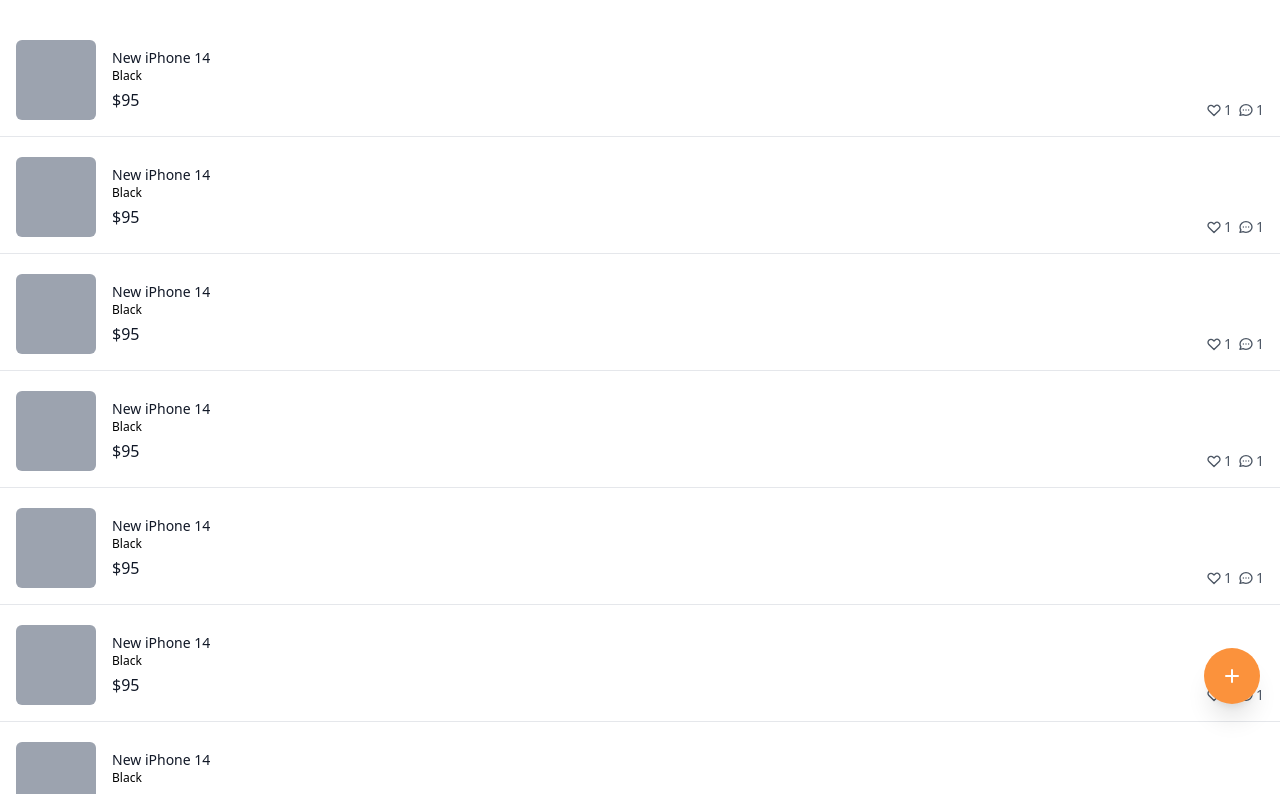
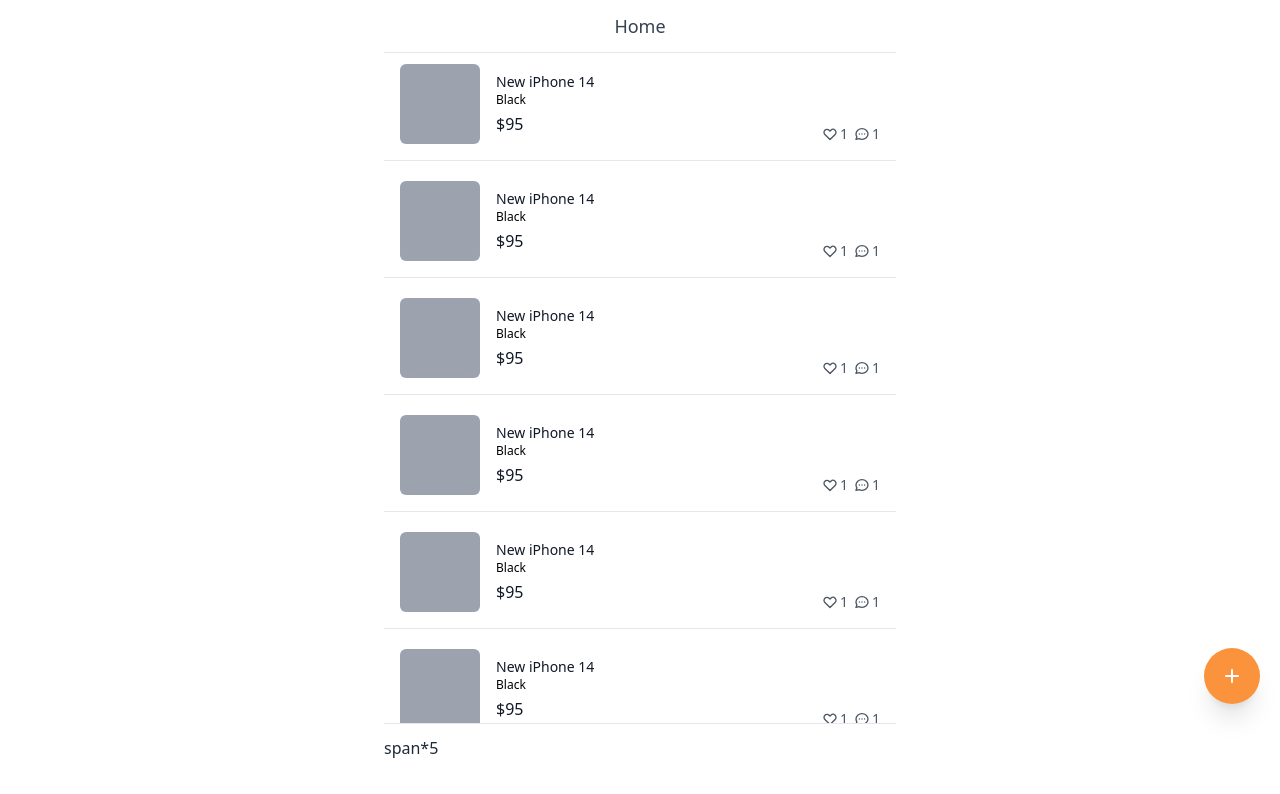
Before and after one commit to flynnpark/carrot-market, a Next.js app: page / in a window 1280 px wide. Shown: the top 794 px of the page. Built offline with nearby package versions, Linux system fonts and the light colour scheme.

Commit message:
5.16 Layout part One

```diff
--- /dev/null
+++ b/components/layout.tsx
@@ -0,0 +1,31 @@
+import { classnames } from '../libs/utils';
+
+interface LayoutProps {
+  children: React.ReactNode;
+  title?: string;
+  canGoBack?: boolean;
+  hasTabBar?: boolean;
+}
+
+export default function Layout({
+  children,
+  title,
+  canGoBack,
+  hasTabBar,
+}: LayoutProps) {
+  return (
+    <div>
+      <div className="bg-white w-full max-w-lg text-lg font-medium py-3 fixed text-gray-700 border-b top-0 flex items-center justify-center">
+        {title ? <span>{title}</span> : null}
+      </div>
+      <div className={classnames('pt-16', hasTabBar ? 'pb-16' : '')}>
+        {children}
+      </div>
+      {hasTabBar ? (
+        <nav className="bg-white w-full max-w-lg text-gray-800 border-t fixed bottom-0 pb-10 pt-3 flex justify-between items-center">
+          span*5
+        </nav>
+      ) : null}
+    </div>
+  );
+}
--- /dev/null
+++ b/libs/utils.ts
@@ -0,0 +1,3 @@
+export function classnames(...names: string[]) {
+  return names.join(' ');
+}
--- a/pages/_app.tsx
+++ b/pages/_app.tsx
@@ -1,8 +1,12 @@
-import '../styles/globals.css'
-import type { AppProps } from 'next/app'
+import '../styles/globals.css';
+import type { AppProps } from 'next/app';
 
 function MyApp({ Component, pageProps }: AppProps) {
-  return <Component {...pageProps} />
+  return (
+    <div className="w-full max-w-lg mx-auto">
+      <Component {...pageProps} />
+    </div>
+  );
 }
 
-export default MyApp
+export default MyApp;
--- a/pages/enter.tsx
+++ b/pages/enter.tsx
@@ -1,8 +1,5 @@
 import { useState } from 'react';
-
-function classnames(...names: string[]) {
-  return names.join(' ');
-}
+import { classnames } from '../libs/utils';
 
 export default function Enter() {
   const [method, setMethod] = useState<'email' | 'phone'>('email');
--- a/pages/index.tsx
+++ b/pages/index.tsx
@@ -1,8 +1,10 @@
 import type { NextPage } from 'next';
+import Layout from '../components/layout';
 
 const Home: NextPage = () => {
   return (
-    <div className="flex flex-col space-y-5 py-10">
+    <Layout title="Home" hasTabBar={true}>
+      <div className="flex flex-col space-y-5">
         {[1, 1, 1, 1, 1, 1, 1, 1, 1, 1, 1, 1].map((_, i) => (
           <div
             key={i}
@@ -74,6 +76,7 @@ const Home: NextPage = () => {
           </svg>
         </button>
       </div>
+    </Layout>
   );
 };
 
```
Lines whose indentation alone changed are shown as unchanged.
